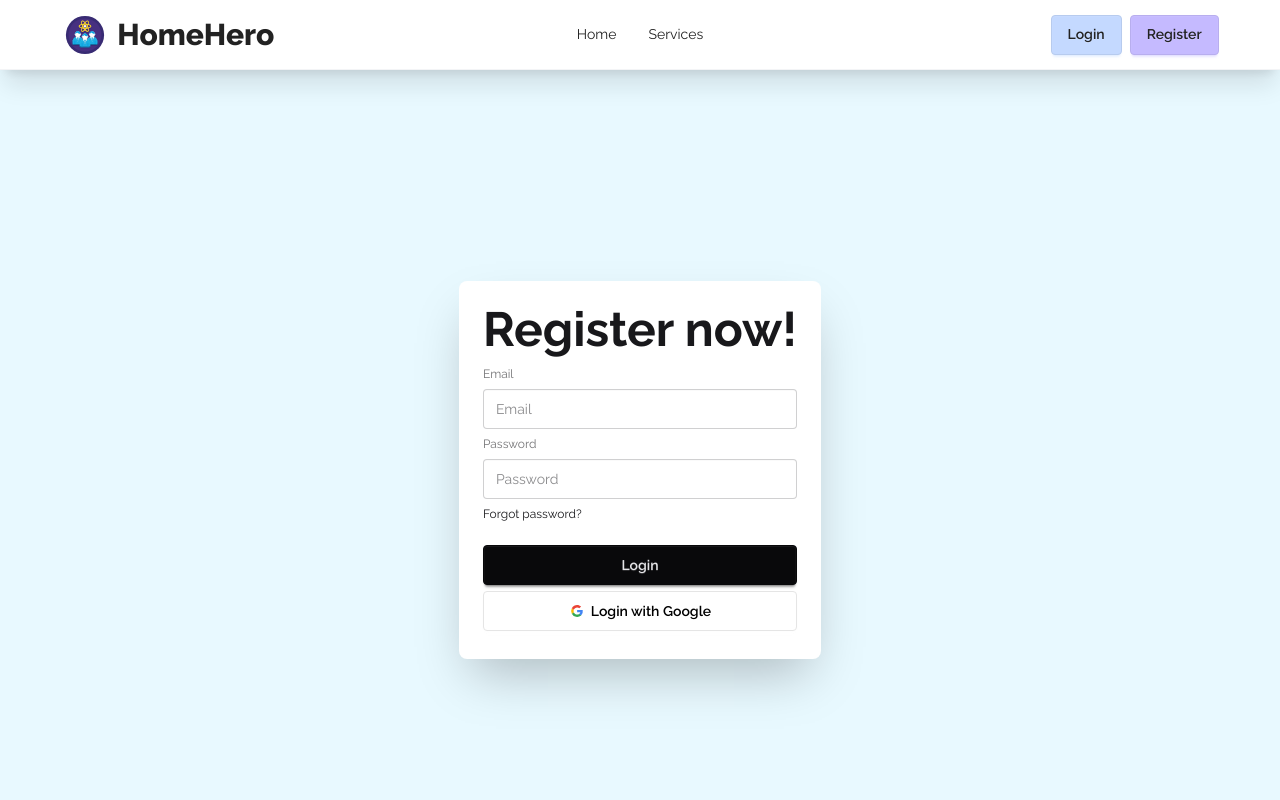
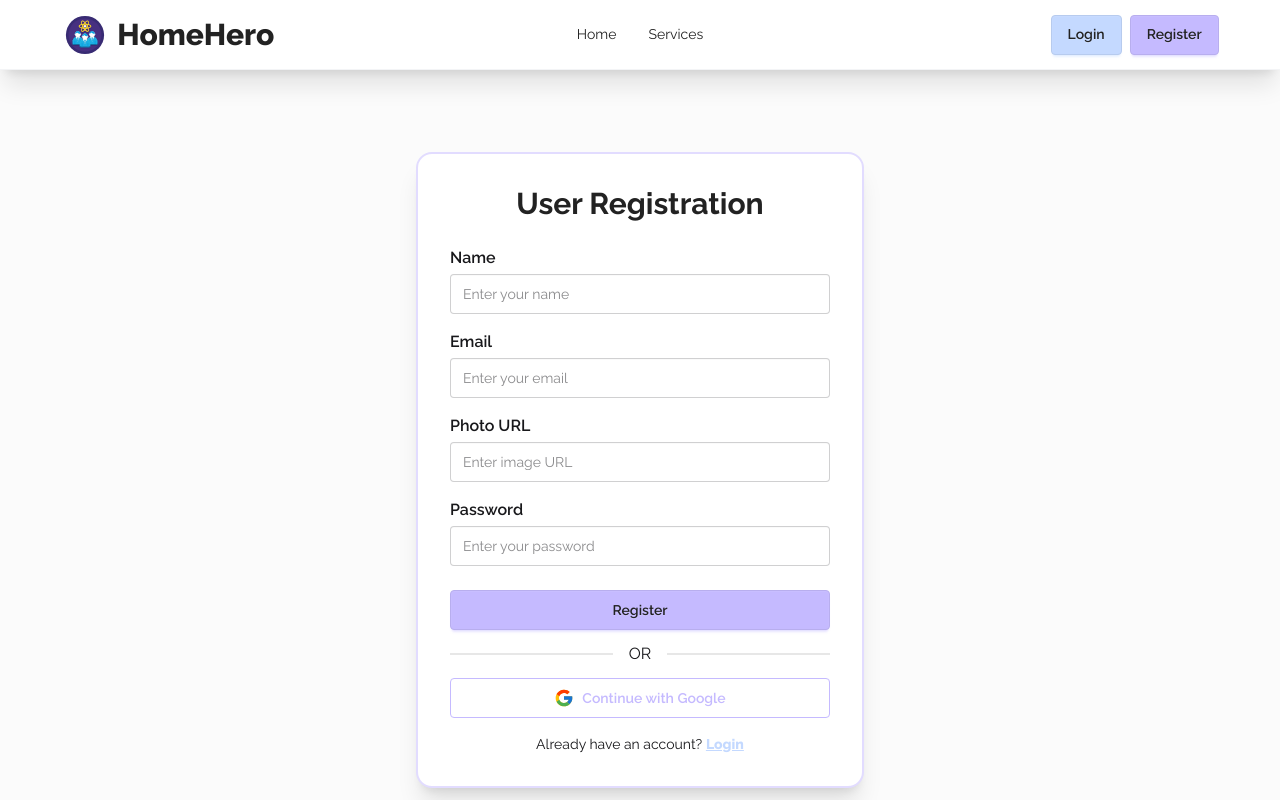
Before and after one commit to himel-sh/home-hero-client, a React (Vite) app: page /register in a window 1280 px wide. Shown: the top 800 px of the page. Built offline with nearby package versions, Linux system fonts and the light colour scheme; no server answers.

Commit message:
added register to db

```diff
--- a/src/components/Login.jsx
+++ b/src/components/Login.jsx
@@ -4,8 +4,9 @@ import { useNavigate, useLocation } from "react-router";
 import { motion } from "framer-motion";
 import Swal from "sweetalert2";
 import { FcGoogle } from "react-icons/fc";
-
+import { Link } from "react-router";
 const Login = () => {
+  document.title = "Login - Home Hero";
   const { signInUser, signInWithGoogle } = useContext(AuthContext);
   const [formData, setFormData] = useState({ email: "", password: "" });
   const [loading, setLoading] = useState(false);
@@ -55,7 +56,7 @@ const Login = () => {
       animate={{ opacity: 1, y: 0 }}
       transition={{ duration: 0.5 }}
     >
-      <div className="bg-white shadow-xl rounded-2xl p-8 w-full max-w-md">
+      <div className="bg-white shadow-xl rounded-2xl p-8 w-full max-w-md border-2 border-secondary/50">
         <h2 className="text-3xl font-bold text-accent text-center mb-6">
           User Login
         </h2>
@@ -90,7 +91,7 @@ const Login = () => {
           <button
             type="submit"
             disabled={loading}
-            className="btn btn-secondary w-full mt-2"
+            className="btn btn-secondary text-accent hover:btn-secondary hover:text-white w-full mt-2"
           >
             {loading ? "Logging in..." : "Login"}
           </button>
@@ -105,6 +106,16 @@ const Login = () => {
         >
           <FcGoogle size={20} /> Continue with Google
         </button>
+
+        <p className="text-sm mt-2 text-center">
+          Don't have an account?{" "}
+          <Link
+            to="/register"
+            className="link text-primary font-extrabold hover:text-secondary"
+          >
+            Register
+          </Link>
+        </p>
       </div>
     </motion.div>
   );
--- a/src/components/Navbar.jsx
+++ b/src/components/Navbar.jsx
@@ -51,14 +51,15 @@ const Navbar = () => {
   const handleLogout = async () => {
     try {
       await signOutUser();
-      navigate("/");
       Swal.fire({
         icon: "success",
         title: "Logged out",
         text: "You have successfully logged out.",
         timer: 2000,
         showConfirmButton: false,
-      }).then(() => {});
+      }).then(() => {
+        navigate("/"); // navigate AFTER Swal finishes
+      });
     } catch (error) {
       Swal.fire({
         icon: "error",
@@ -145,7 +146,7 @@ const Navbar = () => {
                 />
               )}
               <span className="font-semibold text-accent">
-                {user.displayName || "User"}
+                {user.displayName || ""}
               </span>
             </Link>
             <button
--- a/src/components/Profile.jsx
+++ b/src/components/Profile.jsx
@@ -2,38 +2,35 @@ import React, { useContext, useState, useEffect } from "react";
 import { motion } from "framer-motion";
 import { AuthContext } from "../contexts/AuthContext";
 import Swal from "sweetalert2";
+import { auth } from "../firebase/firebase.init";
 
 const Profile = () => {
-  const { user, setUser } = useContext(AuthContext); // get setUser from context
+  const { user, setUser, updateUserProfile } = useContext(AuthContext);
   const [formData, setFormData] = useState({ name: "", photoURL: "" });
   const [loading, setLoading] = useState(false);
 
-  // Set document title
-  useEffect(() => {
-    document.title = "My Profile - HomeHero";
-  }, []);
-
-  // Populate form with user data
+  // Initialize formData when user becomes available
   useEffect(() => {
     if (user) {
       setFormData({
-        name: user.name || "",
+        name: user.displayName || user.name || "",
         photoURL: user.photoURL || "",
       });
     }
-  }, [user]);
+  }, [user?.email]);
 
   const handleChange = (e) => {
     const { name, value } = e.target;
-    setFormData((prev) => ({ ...prev, [name]: value }));
+    setFormData({
+      name: user.displayName || "",
+      photoURL: user.photoURL || "",
+    });
   };
-
   const handleSubmit = async (e) => {
     e.preventDefault();
     setLoading(true);
 
     try {
-      // Use email to identify user
       const res = await fetch(
         `http://localhost:3000/users/email/${user.email}`,
         {
@@ -42,15 +39,22 @@ const Profile = () => {
           body: JSON.stringify(formData),
         }
       );
+      const backendData = await res.json();
+      if (!res.ok) throw new Error(backendData.message || "Update failed");
 
-      const data = await res.json();
-
-      if (!res.ok) {
-        throw new Error(data.message || data.error || "Update failed");
+      if (auth.currentUser) {
+        await updateUserProfile({
+          displayName: formData.name,
+          photoURL: formData.photoURL,
+        });
       }
 
-      // Update context
-      setUser(data);
+      setUser((prev) => ({
+        ...prev,
+        displayName: formData.name,
+        photoURL: formData.photoURL,
+        ...backendData,
+      }));
 
       Swal.fire("Success", "Profile updated successfully!", "success");
     } catch (err) {
@@ -71,14 +75,13 @@ const Profile = () => {
       transition={{ duration: 0.5 }}
     >
       <div className="bg-white shadow-xl rounded-2xl p-8 w-full max-w-2xl">
-        {/* Header */}
         <h2 className="text-3xl font-bold text-accent mb-6">My Profile</h2>
 
         {/* Profile Info */}
         <div className="flex flex-col md:flex-row items-center gap-6 mb-8">
           <img
             src={formData.photoURL || "/default-avatar.png"}
-            alt={user.name}
+            alt={formData.name || "User"}
             className="w-32 h-32 rounded-full object-cover border-2 border-secondary"
           />
           <div className="flex-1">
@@ -87,7 +90,9 @@ const Profile = () => {
             </p>
             <p className="text-gray-700 mb-1">
               <span className="font-semibold">Last Login:</span>{" "}
-              {new Date(user.lastLogin).toLocaleString()}
+              {user.lastLogin
+                ? new Date(user.lastLogin).toLocaleString()
+                : "N/A"}
             </p>
           </div>
         </div>
--- a/src/components/Register.jsx
+++ b/src/components/Register.jsx
@@ -1,89 +1,196 @@
-import React, { use } from "react";
+import React, { useState, useContext } from "react";
 import { AuthContext } from "../contexts/AuthContext";
+import { useNavigate, useLocation, Link } from "react-router";
+import { motion } from "framer-motion";
+import Swal from "sweetalert2";
+import { FcGoogle } from "react-icons/fc";
 
 const Register = () => {
-  const { signInWithGoogle } = use(AuthContext);
+  document.title = "Register - Home Hero";
+  const { createUser, signInWithGoogle, setUser } = useContext(AuthContext);
+  const navigate = useNavigate();
+  const location = useLocation();
+  const from = location.state?.from?.pathname || "/";
 
-  const handleGoogleSignIn = () => {
-    signInWithGoogle()
-      .then((result) => {
+  const [formData, setFormData] = useState({
+    name: "",
+    email: "",
+    photoURL: "",
+    password: "",
+  });
+  const [loading, setLoading] = useState(false);
+
+  const handleChange = (e) => {
+    const { name, value } = e.target;
+    setFormData((prev) => ({ ...prev, [name]: value }));
+  };
+
+  // Password validation
+  const validatePassword = (password) =>
+    /^(?=.*[a-z])(?=.*[A-Z]).{6,}$/.test(password);
+
+  const handleSubmit = async (e) => {
+    e.preventDefault();
+
+    if (!validatePassword(formData.password)) {
+      Swal.fire(
+        "Invalid Password",
+        "Password must be at least 6 characters and contain one uppercase and one lowercase letter.",
+        "warning"
+      );
+      return;
+    }
+
+    setLoading(true);
+    try {
+      const result = await createUser(formData.email, formData.password);
+
+      // Save user to backend
+      const newUser = {
+        name: formData.name,
+        email: formData.email,
+        photoURL: formData.photoURL,
+      };
+      await fetch("http://localhost:3000/users", {
+        method: "POST",
+        headers: { "Content-Type": "application/json" },
+        body: JSON.stringify(newUser),
+      });
+
+      // Update context
+      setUser({
+        ...result.user,
+        displayName: formData.name,
+        photoURL: formData.photoURL,
+      });
+
+      Swal.fire("Success", "Registration successful!", "success");
+      navigate(from, { replace: true });
+    } catch (err) {
+      console.error(err);
+      Swal.fire("Error", err.message || "Registration failed", "error");
+    } finally {
+      setLoading(false);
+    }
+  };
+
+  const handleGoogleSignIn = async () => {
+    setLoading(true);
+    try {
+      const result = await signInWithGoogle();
       const newUser = {
         name: result.user.displayName,
         email: result.user.email,
         photoURL: result.user.photoURL,
       };
-        //create user in database
-        fetch("http://localhost:3000/users", {
+      await fetch("http://localhost:3000/users", {
         method: "POST",
-          headers: {
-            "Content-Type": "application/json",
-          },
+        headers: { "Content-Type": "application/json" },
         body: JSON.stringify(newUser),
-        })
-          .then((res) => res.json())
-          .then((data) => {
-            console.log("User data saved:", data);
       });
-      })
-      .catch((error) => {
-        console.error("Error during Google sign-in:", error);
-      });
+
+      setUser(result.user);
+      Swal.fire("Success", "Logged in with Google!", "success");
+      navigate(from, { replace: true });
+    } catch (err) {
+      console.error(err);
+      Swal.fire("Error", err.message || "Google sign-in failed", "error");
+    } finally {
+      setLoading(false);
+    }
   };
 
   return (
-    <div className="hero bg-base-300 min-h-screen">
-      <div className="hero-content flex-col lg:flex-row-reverse">
-        <div className="card bg-base-100 w-full max-w-sm shrink-0 shadow-2xl">
-          <div className="card-body">
-            <h1 className="text-5xl font-bold">Register now!</h1>
-            <fieldset className="fieldset">
-              <label className="label">Email</label>
-              <input type="email" className="input" placeholder="Email" />
-              <label className="label">Password</label>
-              <input type="password" className="input" placeholder="Password" />
+    <motion.div
+      className="flex justify-center items-center min-h-screen bg-base-200"
+      initial={{ opacity: 0, y: 20 }}
+      animate={{ opacity: 1, y: 0 }}
+      transition={{ duration: 0.5 }}
+    >
+      <div className="bg-white shadow-xl rounded-2xl p-8 w-full max-w-md border-2 border-secondary/50">
+        <h2 className="text-3xl font-bold text-accent text-center mb-6">
+          User Registration
+        </h2>
+
+        <form onSubmit={handleSubmit} className="space-y-4">
           <div>
-                <a className="link link-hover">Forgot password?</a>
+            <label className="block font-semibold mb-1">Name</label>
+            <input
+              type="text"
+              name="name"
+              value={formData.name}
+              onChange={handleChange}
+              placeholder="Enter your name"
+              className="input input-bordered w-full"
+              required
+            />
           </div>
-              <button className="btn btn-neutral mt-4">Login</button>
-              {/* Google */}
+          <div>
+            <label className="block font-semibold mb-1">Email</label>
+            <input
+              type="email"
+              name="email"
+              value={formData.email}
+              onChange={handleChange}
+              placeholder="Enter your email"
+              className="input input-bordered w-full"
+              required
+            />
+          </div>
+          <div>
+            <label className="block font-semibold mb-1">Photo URL</label>
+            <input
+              type="text"
+              name="photoURL"
+              value={formData.photoURL}
+              onChange={handleChange}
+              placeholder="Enter image URL"
+              className="input input-bordered w-full"
+            />
+          </div>
+          <div>
+            <label className="block font-semibold mb-1">Password</label>
+            <input
+              type="password"
+              name="password"
+              value={formData.password}
+              onChange={handleChange}
+              placeholder="Enter your password"
+              className="input input-bordered w-full"
+              required
+            />
+          </div>
+
+          <button
+            type="submit"
+            disabled={loading}
+            className="btn  btn-secondary text-accent hover:btn-secondary hover:text-white w-full mt-2"
+          >
+            {loading ? "Registering..." : "Register"}
+          </button>
+        </form>
+
+        <div className="divider">OR</div>
+
         <button
           onClick={handleGoogleSignIn}
-                className="btn bg-white text-black border-[#e5e5e5]"
+          disabled={loading}
+          className="btn btn-outline btn-secondary w-full flex items-center justify-center gap-2"
         >
-                <svg
-                  aria-label="Google logo"
-                  width="16"
-                  height="16"
-                  xmlns="http://www.w3.org/2000/svg"
-                  viewBox="0 0 512 512"
+          <FcGoogle size={20} /> Continue with Google
+        </button>
+
+        <p className="text-sm mt-4 text-center">
+          Already have an account?{" "}
+          <Link
+            to="/login"
+            className="link text-primary font-extrabold hover:text-secondary"
           >
-                  <g>
-                    <path d="m0 0H512V512H0" fill="#fff"></path>
-                    <path
-                      fill="#34a853"
-                      d="M153 292c30 82 118 95 171 60h62v48A192 192 0 0190 341"
-                    ></path>
-                    <path
-                      fill="#4285f4"
-                      d="m386 400a140 175 0 0053-179H260v74h102q-7 37-38 57"
-                    ></path>
-                    <path
-                      fill="#fbbc02"
-                      d="m90 341a208 200 0 010-171l63 49q-12 37 0 73"
-                    ></path>
-                    <path
-                      fill="#ea4335"
-                      d="m153 219c22-69 116-109 179-50l55-54c-78-75-230-72-297 55"
-                    ></path>
-                  </g>
-                </svg>
-                Login with Google
-              </button>
-            </fieldset>
+            Login
+          </Link>
+        </p>
       </div>
-        </div>
-      </div>
-    </div>
+    </motion.div>
   );
 };
 
--- a/src/contexts/AuthProvider.jsx
+++ b/src/contexts/AuthProvider.jsx
@@ -7,6 +7,7 @@ import {
   signOut,
   GoogleAuthProvider,
   signInWithPopup,
+  updateProfile,
 } from "firebase/auth";
 import { auth } from "../firebase/firebase.init";
 
@@ -16,19 +17,16 @@ const AuthProvider = ({ children }) => {
   const [user, setUser] = useState(null);
   const [loading, setLoading] = useState(true);
 
-  // 🔹 Register user
   const createUser = (email, password) => {
     setLoading(true);
     return createUserWithEmailAndPassword(auth, email, password);
   };
 
-  // 🔹 Sign in user
   const signInUser = (email, password) => {
     setLoading(true);
     return signInWithEmailAndPassword(auth, email, password);
   };
 
-  // 🔹 Sign out user
   const logOut = () => {
     setLoading(true);
     return signOut(auth);
@@ -39,24 +37,65 @@ const AuthProvider = ({ children }) => {
     return signInWithPopup(auth, googleProvider);
   };
 
-  // 🔹 Track user authentication state
   useEffect(() => {
-    const unsubscribe = onAuthStateChanged(auth, (currentUser) => {
-      setUser(currentUser);
+    const unsubscribe = onAuthStateChanged(auth, async (currentUser) => {
+      if (currentUser) {
+        try {
+          // fetch backend data
+          const res = await fetch(
+            `http://localhost:3000/users/email/${currentUser.email}`
+          );
+          const backendData = await res.json();
+          const mergedUser = {
+            ...currentUser,
+            ...backendData,
+            displayName: backendData.name || currentUser.displayName,
+            photoURL: backendData.photoURL || currentUser.photoURL,
+          };
+          setUser(mergedUser);
+        } catch (err) {
+          console.error("Failed to fetch backend user data:", err);
+          setUser(currentUser);
+        }
+      } else {
+        setUser(null);
+      }
       setLoading(false);
     });
 
     return () => unsubscribe();
   }, []);
 
-  const signOutUser = () => {
-    signOut(auth)
-      .then(() => {
-        console.log("User signed out successfully");
-      })
-      .catch((error) => {
-        console.error("Error signing out:", error);
+  const updateUserProfile = async (profileData) => {
+    if (!user) throw new Error("No user logged in");
+
+    // 1️⃣ Update Firebase
+    if (auth.currentUser) {
+      await updateProfile(auth.currentUser, {
+        displayName: profileData.name,
+        photoURL: profileData.photoURL,
       });
+    }
+
+    // 2️⃣ Update backend
+    const res = await fetch(`http://localhost:3000/users/email/${user.email}`, {
+      method: "PATCH",
+      headers: { "Content-Type": "application/json" },
+      body: JSON.stringify(profileData),
+    });
+
+    const backendData = await res.json();
+    if (!res.ok) throw new Error(backendData.message || "Update failed");
+
+    // 3️⃣ Update context
+    setUser((prev) => ({
+      ...prev,
+      displayName: profileData.name,
+      photoURL: profileData.photoURL,
+      ...backendData,
+    }));
+
+    return backendData;
   };
 
   const authInfo = {
@@ -64,9 +103,10 @@ const AuthProvider = ({ children }) => {
     loading,
     createUser,
     signInUser,
-    signOutUser,
+    logOut,
+    signOutUser: logOut,
     signInWithGoogle,
-    logOut,
+    updateUserProfile, // <-- new function
     setUser,
   };
 
```
Lines whose indentation alone changed are shown as unchanged.
